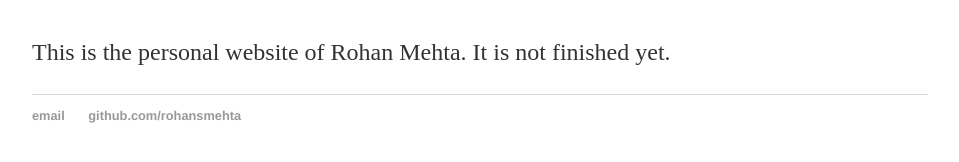
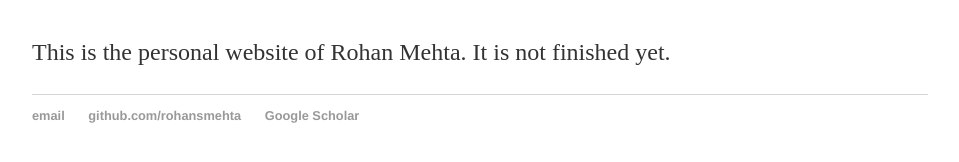
Before and after one commit to rohansmehta/rohansmehta.github.io, a Jekyll site: the page built from index.html, in a window 1280 px wide. Shown: the part 161-323 px from the top of the page, without its empty margins (160-1119 px from the left). Built offline with Jekyll 4.4.1, drawn with Linux system fonts in a browser that asks for light colours.

Commit message:
Update default.html

```diff
--- a/_layouts/default.html
+++ b/_layouts/default.html
@@ -24,6 +24,7 @@
 	    		<ul>
 	        		<li><a href="mailto:rohan.sushrut.mehta@emory.edu">email</a></li>
 	        		<li><a href="https://github.com/rohansmehta">github.com/rohansmehta</a></li>
+				<li><a href="https://scholar.google.com/citations?user=xYbHaRoAAAAJ&hl=en">Google Scholar</a></li>
 				</ul>
 			</footer>
 		</body>
```
